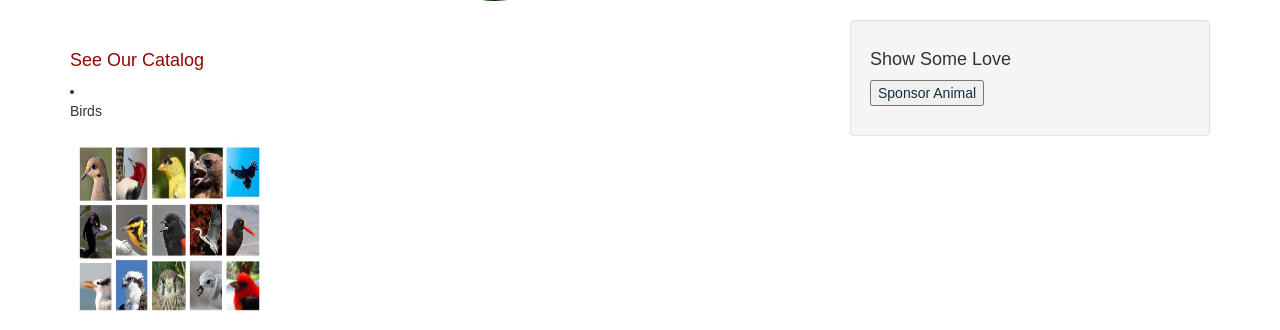
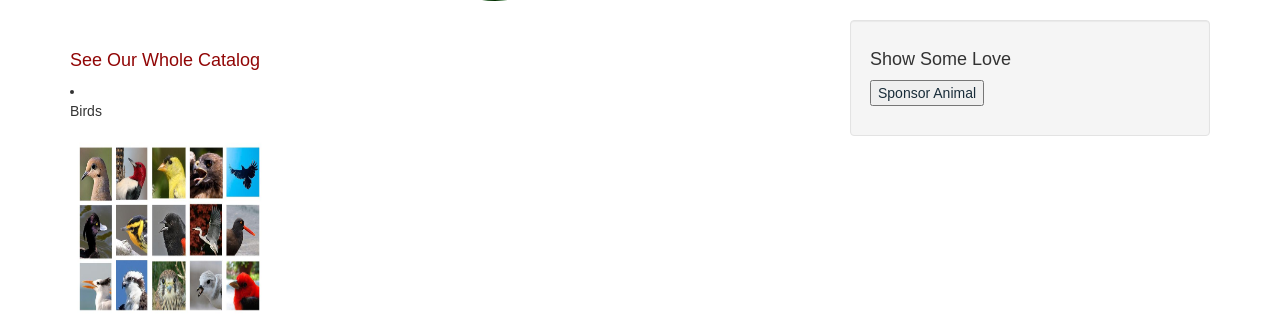
Before and after one commit to DarkSeids/onlineZooSystem, a PHP site: page /index.php in a window 1280 px wide. Shown: the part 594-924 px from the top of the page. Run offline with PHP 8.4, Linux system fonts and the light colour scheme; data comes from the database, SQL or seed files in the repository; some libraries are stand-ins or nearby versions.

Commit message:
added some code

```diff
--- a/index.php
+++ b/index.php
@@ -19,7 +19,7 @@
 
        </div>
        <div style="col-md-4">
-        <h4 style="color: #910606">See Our Catalog</h4>
+         <h4 style="color: #910606">See Our Whole Catalog</h4>
 
 
          <li>
```
Lines whose indentation alone changed are shown as unchanged.
